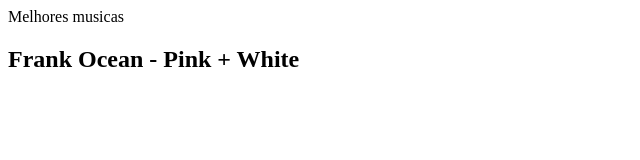
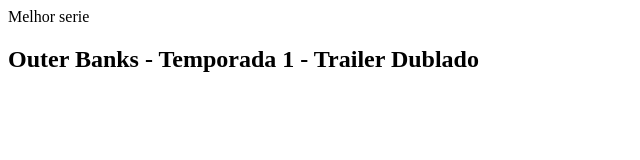
Before and after one commit to Alyne0204/lynediva, a plain HTML site: page index.html in a window 1280 px wide. Shown: the whole page, without its empty margins (0-640 px from the left). Drawn offline with Linux system fonts and the light colour scheme.

Commit message:
conclusao

```diff
--- a/index.html
+++ b/index.html
@@ -9,8 +9,8 @@
 <body>
     <section class="chamada." >
         <div class="chamada-texto">
-            <header>Melhores musicas</header>
-            <h1>Frank Ocean - Pink + White</h1>
+            <header>Melhor serie</header>
+            <h1>Outer Banks - Temporada 1 - Trailer Dublado</h1>
         </div>
         </div>
 
```
Also changed, not shown: style.css (+7 -0 lines).
